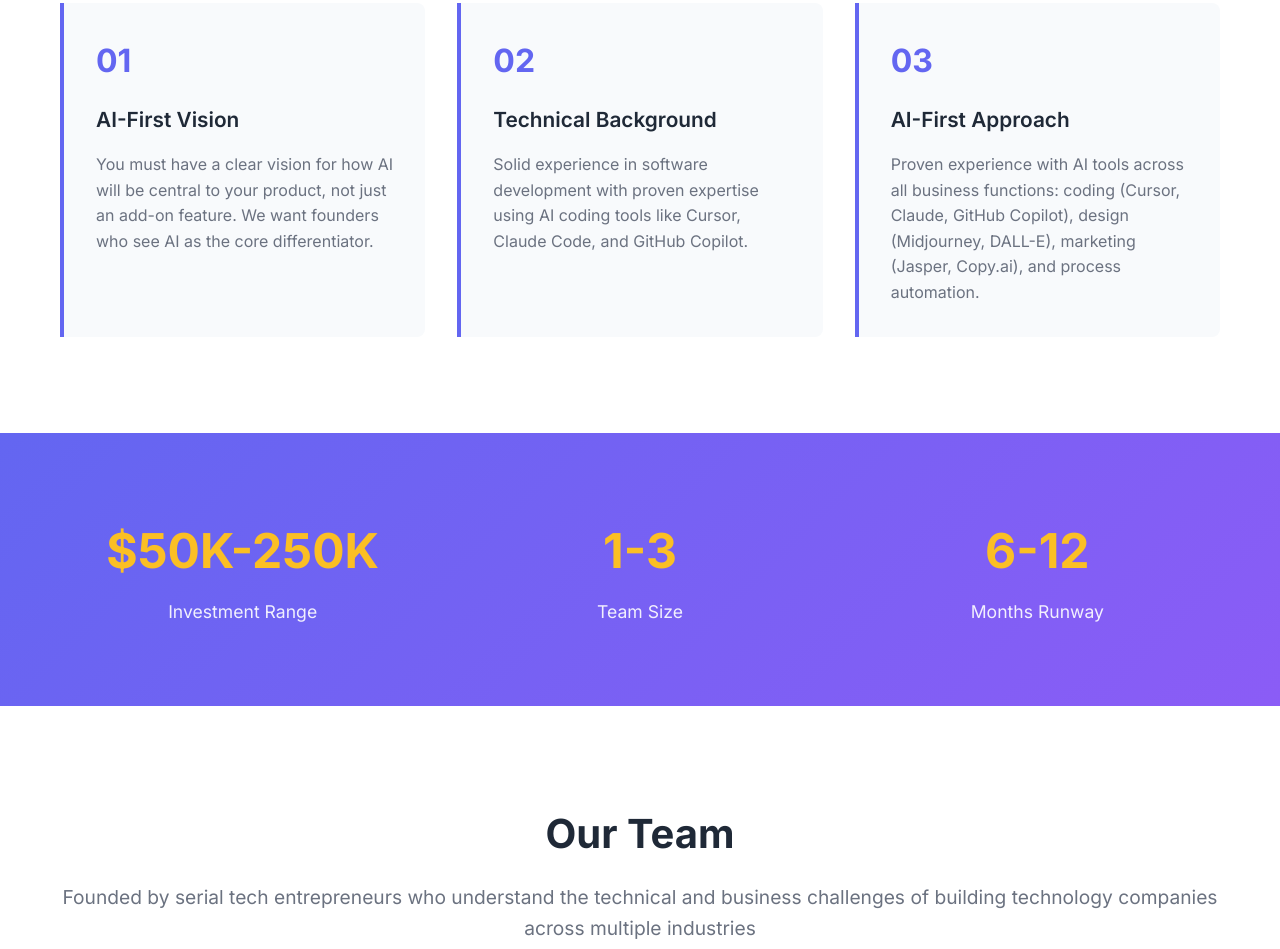
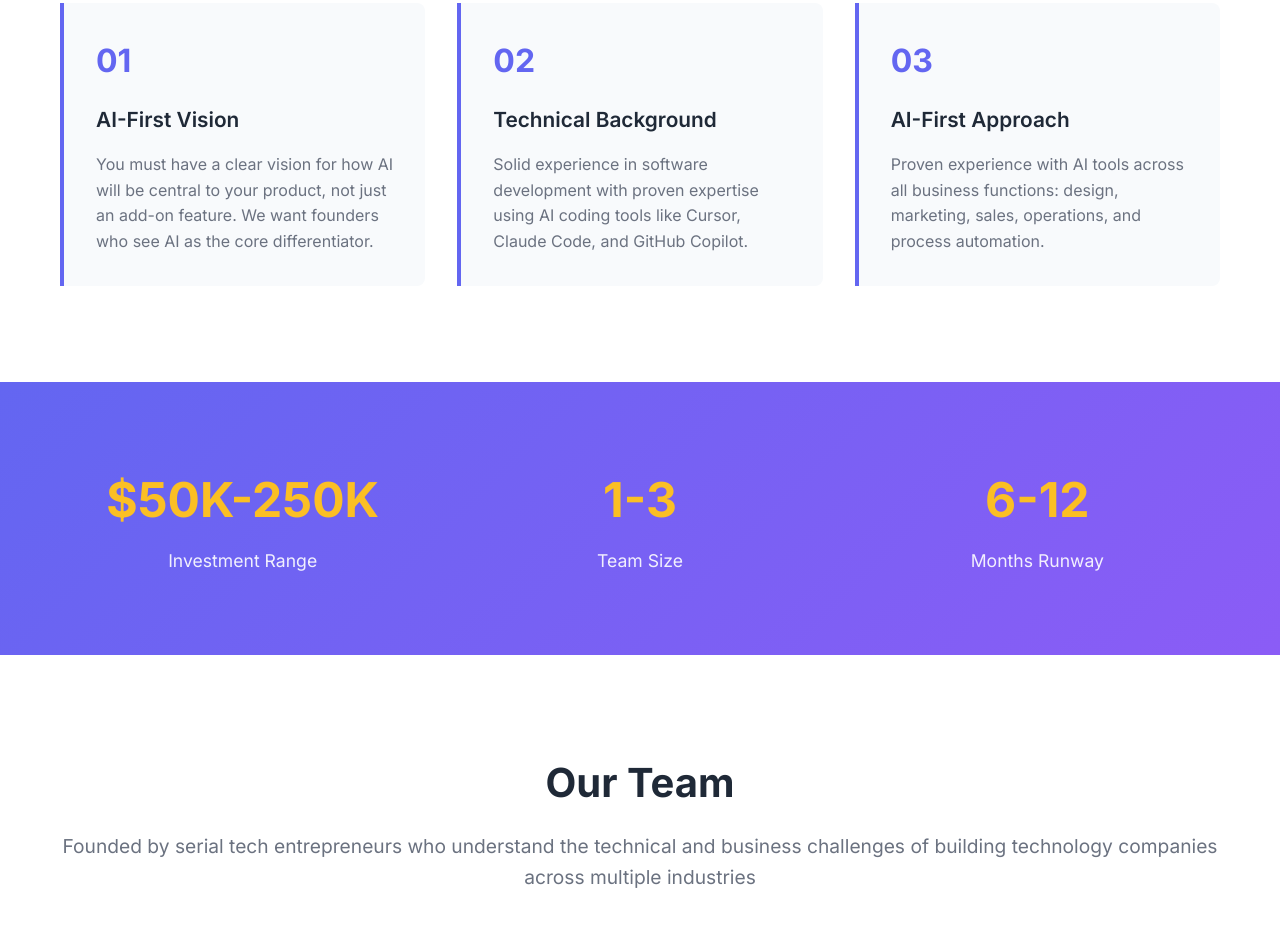
Before and after one commit to jlisenberg/aifounders-website, a website: page index.html in a window 1280 px wide. Shown: the part 2527-3476 px from the top of the page. Drawn offline with nearby package versions, Linux system fonts and the light colour scheme.

Commit message:
Simplify AI-First Approach to focus on business functions without specific tool examples

```diff
--- a/index.html
+++ b/index.html
@@ -155,7 +155,7 @@
                 <div class="criteria-item">
                     <div class="criteria-number">03</div>
                     <h3 data-en="AI-First Approach" data-es="Enfoque AI-First">AI-First Approach</h3>
-                    <p data-en="Proven experience with AI tools across all business functions: coding (Cursor, Claude, GitHub Copilot), design (Midjourney, DALL-E), marketing (Jasper, Copy.ai), and process automation." data-es="Experiencia comprobada con herramientas de IA en todas las funciones del negocio: programación (Cursor, Claude, GitHub Copilot), diseño (Midjourney, DALL-E), marketing (Jasper, Copy.ai), y automatización de procesos.">Proven experience with AI tools across all business functions: coding (Cursor, Claude, GitHub Copilot), design (Midjourney, DALL-E), marketing (Jasper, Copy.ai), and process automation.</p>
+                    <p data-en="Proven experience with AI tools across all business functions: design, marketing, sales, operations, and process automation." data-es="Experiencia comprobada con herramientas de IA en todas las funciones del negocio: diseño, marketing, ventas, operaciones, y automatización de procesos.">Proven experience with AI tools across all business functions: design, marketing, sales, operations, and process automation.</p>
                 </div>
             </div>
         </div>
```
